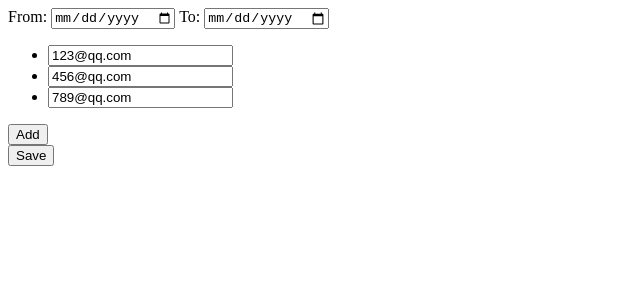
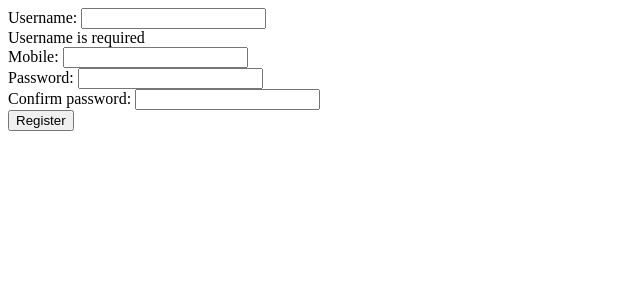
Before and after one commit to FredJiangFei/AngularDemo, an Angular app in the folder form-demo/: page / in a window 1280 px wide. Shown: the top 300 px of the page, without its empty margins (0-640 px from the left). Built offline with nearby package versions, Linux system fonts and the light colour scheme.

Commit message:
form validate

```diff
--- a/form-demo/src/app/app.component.html
+++ b/form-demo/src/app/app.component.html
@@ -1 +1,2 @@
-<app-reative-form></app-reative-form>
+<!-- <app-reative-form></app-reative-form> -->
+<app-reative-register></app-reative-register>
--- a/form-demo/src/app/app.module.ts
+++ b/form-demo/src/app/app.module.ts
@@ -6,12 +6,14 @@ import { AppComponent } from './app.component';
 import { MyFormComponent } from './my-form/my-form.component';
 import { FormsModule, ReactiveFormsModule } from '@angular/forms';
 import { ReativeFormComponent } from './reative-form/reative-form.component';
+import { ReativeRegisterComponent } from './reative-register/reative-register.component';
 
 @NgModule({
   declarations: [
     AppComponent,
     MyFormComponent,
-    ReativeFormComponent
+    ReativeFormComponent,
+    ReativeRegisterComponent
   ],
   imports: [
     BrowserModule,
--- a/form-demo/src/app/my-form/my-form.component.html
+++ b/form-demo/src/app/my-form/my-form.component.html
@@ -4,7 +4,7 @@
 
   <div ngModelGroup="passwordGroup">
     <div>Password: <input type="password" ngModel name="password"></div>
-    <div>Confirm password: <input type="password" ngModel name="confirmpassword"></div>
+    <div>Confirm password: <input type="password" ngModel name="confirm"></div>
   </div>
 
   <button type="submit">Register</button>
--- a/form-demo/src/app/reative-form/reative-form.component.ts
+++ b/form-demo/src/app/reative-form/reative-form.component.ts
@@ -1,5 +1,5 @@
 import { Component, OnInit } from '@angular/core';
-import { FormControl, FormGroup, FormArray } from '@angular/forms';
+import { FormControl, FormGroup, FormArray, FormBuilder } from '@angular/forms';
 
 
 @Component({
@@ -8,22 +8,34 @@ import { FormControl, FormGroup, FormArray } from '@angular/forms';
   styleUrls: ['./reative-form.component.css']
 })
 export class ReativeFormComponent implements OnInit {
+  formModel: FormGroup;
 
-  formModel: FormGroup = new FormGroup({
-    dateRange: new FormGroup({
-      from: new FormControl(),
-      to: new FormControl()
-    }),
-    emails: new FormArray([
-      new FormControl("123@qq.com"),
-      new FormControl("456@qq.com"),
-      new FormControl("789@qq.com")
-    ])
-  });
+  constructor(fb: FormBuilder) {
+    // this.formModel = new FormGroup({
+    //   dateRange: new FormGroup({
+    //     from: new FormControl(),
+    //     to: new FormControl()
+    //   }),
+    //   emails: new FormArray([
+    //     new FormControl("123@qq.com"),
+    //     new FormControl("456@qq.com"),
+    //     new FormControl("789@qq.com")
+    //   ])
+    // });
 
-  username: FormControl = new FormControl('aaaa');
-
-  constructor() { }
+    //use form builder
+    this.formModel = fb.group({
+      dateRange: fb.group({
+        from: [''],
+        to: ['']
+      }),
+      emails: fb.array([
+        ["123@qq.com"],
+        ["456@qq.com"],
+        ["789@qq.com"]
+      ])
+    });
+  }
 
   ngOnInit() {
   }
--- /dev/null
+++ b/form-demo/src/app/reative-register/reative-register.component.html
@@ -0,0 +1,27 @@
+<form [formGroup]="formModel" (submit)="register()">
+  <div>
+    Username: <input type="text" formControlName="username">
+    <div [hidden]="!formModel.hasError('required','username')">
+        Username is required
+    </div>
+  </div>
+  <div>
+    Mobile: <input type="text" formControlName="mobile">
+    <div [hidden]="!formModel.hasError('mobile','mobile')">
+       Mobile is invalid
+    </div>
+  </div>
+
+  <div formGroupName="passwordGroup">
+    <div>Password: <input type="password" formControlName="password"></div>
+    <div [hidden]="!formModel.hasError('minlength',['passwordGroup','password'])">
+        Password can not less than 6
+     </div>
+    <div>Confirm password: <input type="password" formControlName="confirm"></div>
+    <div [hidden]="!formModel.hasError('equal','passwordGroup')">
+        {{formModel.getError('equal','passwordGroup')}}
+     </div>
+  </div>
+
+  <button type="submit">Register</button>
+</form>
--- /dev/null
+++ b/form-demo/src/app/reative-register/reative-register.component.ts
@@ -0,0 +1,34 @@
+import { FormGroup, FormBuilder, Validators } from '@angular/forms';
+import { Component, OnInit } from '@angular/core';
+import { mobileValidator, passwordEqualValidator } from './register.validates';
+
+@Component({
+  selector: 'app-reative-register',
+  templateUrl: './reative-register.component.html',
+  styleUrls: ['./reative-register.component.css']
+})
+export class ReativeRegisterComponent implements OnInit {
+
+  formModel: FormGroup;
+
+  constructor(fb: FormBuilder) {
+    this.formModel = fb.group({
+      username: ['', [Validators.required, Validators.minLength(6)]],
+      mobile: ['', mobileValidator],
+      passwordGroup: fb.group({
+        password: ['',Validators.minLength(6)],
+        confirm: ['']
+      }, {
+          validator: passwordEqualValidator
+        })
+    });
+  }
+
+  register() {
+    console.log(this.formModel.value);
+  }
+
+  ngOnInit() {
+  }
+
+}
--- /dev/null
+++ b/form-demo/src/app/reative-register/register.validates.ts
@@ -0,0 +1,20 @@
+import { FormControl, AbstractControl } from "@angular/forms";
+
+
+export function mobileValidator(control: AbstractControl): any {
+    if (control.value.includes('1')) {
+        return { mobile: true };
+    }
+    return null;
+}
+
+export function passwordEqualValidator(group: AbstractControl): any {
+    let password = group.get('password') as FormControl;
+    let confirm = group.get('confirm') as FormControl;
+
+    if (password.value != confirm.value) {
+        return { equal: 'Password is not equal!' }
+    }
+
+    return null;
+}
```
Also changed, not shown: form-demo/src/app/reative-register/reative-register.component.css (added), 1 other file (tests, documents, lock files or other folders).
